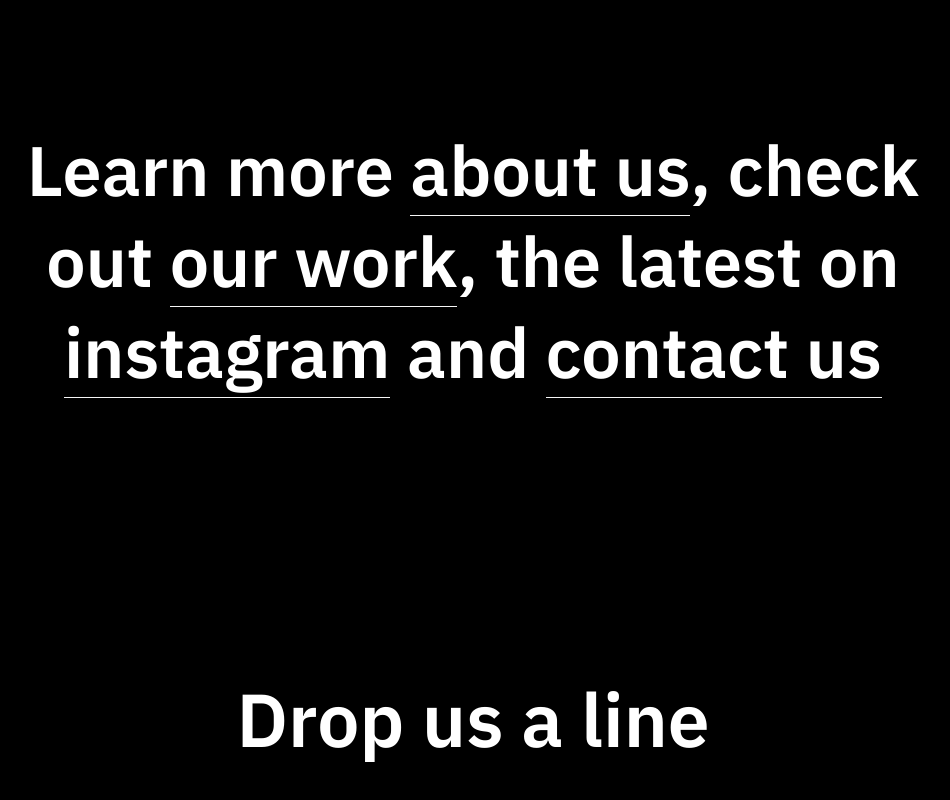
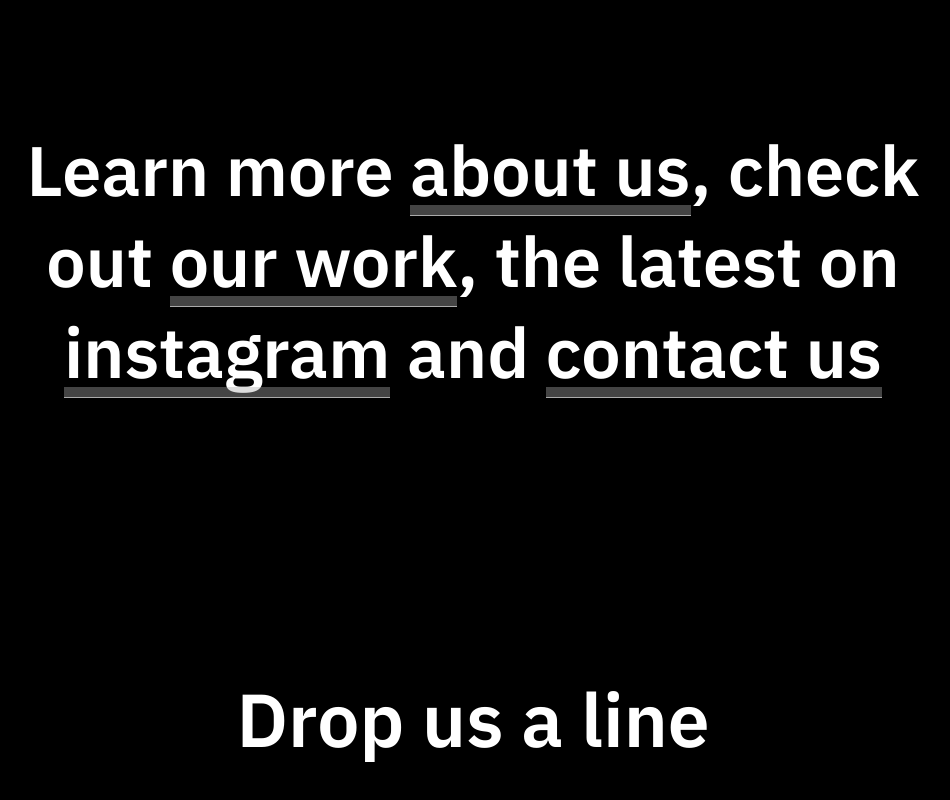
Before and after one commit to Ajsolmon/Cregital-clone, a plain HTML site: page index.html in a window 1280 px wide. Shown: the part 940-1740 px from the top of the page, without its empty margins (167-1117 px from the left). Drawn offline with Linux system fonts and the light colour scheme.

Commit message:
Update style.css

```diff
--- a/style.css
+++ b/style.css
@@ -24,20 +24,33 @@ a.linked:link, a.linked:visited{
 }
 
 a.linked{
-    border-bottom: 1px solid #f5f5f5;
+    position: relative;
+    border-bottom: 1px solid #aaa;
 }
 
-a.linked::after{
+.linked::after{
     content: '';
-    width: 100px;
-    height: 100px;
-    background-color: #333333;
+    position: absolute;
+    left: 0;
+    bottom: 0;
+    width: 100%;
+    height: 10%;
+    background: #aaaaaa66;
 }
 
-/* a.linked:hover{
-    background: linear-gradient(to top, , transparent);
-    border-bottom: none;
-} */
+a.linked:hover .linked::after{
+    background: green;
+}
+
+@keyframes linkBG{
+    0%{
+        height: 0%;
+    }
+    100%{
+        height: 100%;
+    }
+}
+
 
 header{
     position: fixed;
```
